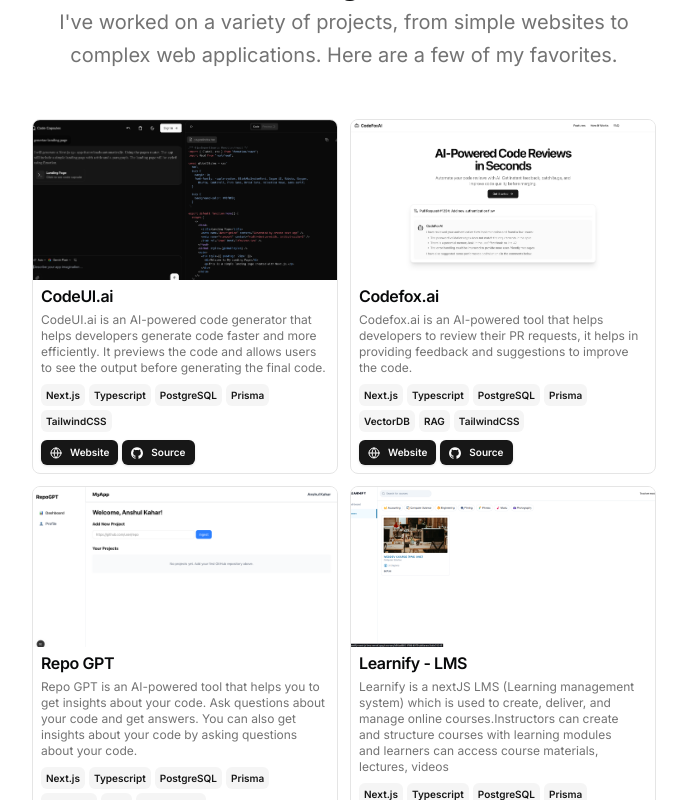
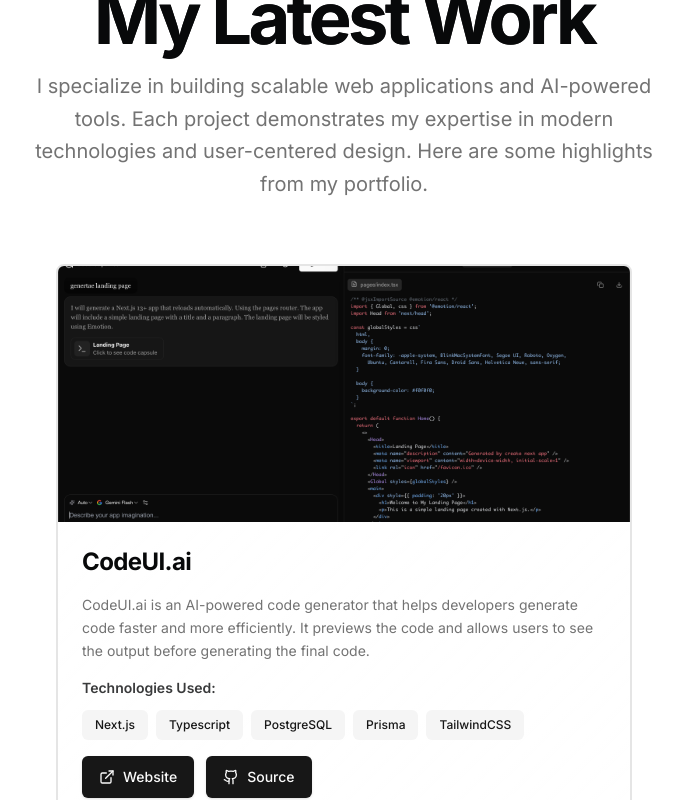
Before and after one commit to AnshulKahar2729/anshul-portofolio, a Next.js app: page / in a window 1280 px wide. Shown: the part 1120-1920 px from the top of the page, without its empty margins (296-983 px from the left). Built offline with nearby package versions, Linux system fonts and the light colour scheme.

Commit message:
Add image asset and refactor project card component for improved styling and interactivity

```diff
--- a/src/app/page.tsx
+++ b/src/app/page.tsx
@@ -44,7 +44,9 @@
       </section>
       <section id="about">
         <BlurFade delay={BLUR_FADE_DELAY * 3}>
-          <h2 className="text-xl font-bold transition-all duration-300 hover:text-primary hover:drop-shadow-[0_0_8px_rgba(var(--primary),0.3)]">About</h2>
+          <h2 className="text-xl font-bold transition-all duration-300 hover:text-primary hover:drop-shadow-[0_0_8px_rgba(var(--primary),0.3)]">
+            About
+          </h2>
         </BlurFade>
         <BlurFade delay={BLUR_FADE_DELAY * 4}>
           <div className="group">
@@ -58,12 +60,23 @@
                 rel="noopener noreferrer"
                 className="inline-flex items-center gap-2 rounded-md bg-primary px-4 py-2 text-sm font-medium text-primary-foreground hover:bg-primary/90 transition-all duration-300 hover:scale-105 hover:shadow-lg"
               >
-                <svg xmlns="http://www.w3.org/2000/svg" width="16" height="16" viewBox="0 0 24 24" fill="none" stroke="currentColor" strokeWidth="2" strokeLinecap="round" strokeLinejoin="round" className="lucide lucide-file-text transition-transform duration-300 group-hover:rotate-12">
-                  <path d="M14.5 2H6a2 2 0 0 0-2 2v16a2 2 0 0 0 2 2h12a2 2 0 0 0 2-2V7.5L14.5 2z"/>
-                  <polyline points="14 2 14 8 20 8"/>
-                  <line x1="16" y1="13" x2="8" y2="13"/>
-                  <line x1="16" y1="17" x2="8" y2="17"/>
-                  <line x1="10" y1="9" x2="8" y2="9"/>
+                <svg
+                  xmlns="http://www.w3.org/2000/svg"
+                  width="16"
+                  height="16"
+                  viewBox="0 0 24 24"
+                  fill="none"
+                  stroke="currentColor"
+                  strokeWidth="2"
+                  strokeLinecap="round"
+                  strokeLinejoin="round"
+                  className="lucide lucide-file-text transition-transform duration-300 group-hover:rotate-12"
+                >
+                  <path d="M14.5 2H6a2 2 0 0 0-2 2v16a2 2 0 0 0 2 2h12a2 2 0 0 0 2-2V7.5L14.5 2z" />
+                  <polyline points="14 2 14 8 20 8" />
+                  <line x1="16" y1="13" x2="8" y2="13" />
+                  <line x1="16" y1="17" x2="8" y2="17" />
+                  <line x1="10" y1="9" x2="8" y2="9" />
                 </svg>
                 Download Resume
               </a>
@@ -74,7 +87,9 @@
       <section id="work">
         <div className="flex min-h-0 flex-col gap-y-3">
           <BlurFade delay={BLUR_FADE_DELAY * 5}>
-            <h2 className="text-xl font-bold transition-all duration-300 hover:scale-105 hover:text-primary cursor-default">Work Experience</h2>
+            <h2 className="text-xl font-bold transition-all duration-300 hover:scale-105 hover:text-primary cursor-default">
+              Work Experience
+            </h2>
           </BlurFade>
           {DATA.work.map((work, id) => (
             <BlurFade
@@ -122,14 +137,13 @@
       <section id="skills">
         <div className="flex min-h-0 flex-col gap-y-3">
           <BlurFade delay={BLUR_FADE_DELAY * 9}>
-            <h2 className="text-xl font-bold transition-all duration-300 hover:scale-105 hover:text-primary cursor-default">Skills</h2>
+            <h2 className="text-xl font-bold transition-all duration-300 hover:scale-105 hover:text-primary cursor-default">
+              Skills
+            </h2>
           </BlurFade>
           <div className="flex flex-wrap gap-1">
             {DATA.skills.map((skill, id) => (
-              <BlurFade
-                key={skill}
-                delay={BLUR_FADE_DELAY * 10 + id * 0.05}
-              >
+              <BlurFade key={skill} delay={BLUR_FADE_DELAY * 10 + id * 0.05}>
                 <Badge
                   key={skill}
                   className="cursor-default transform transition-all duration-300 hover:scale-110 hover:rotate-1"
@@ -141,30 +155,36 @@
           </div>
         </div>
       </section>
-      <section id="projects">
-        <div className="space-y-12 w-full py-12">
+      <section id="projects" className="relative">
+        {/* Background Pattern */}
+        <div className="absolute inset-0 bg-gradient-to-b from-background via-background/50 to-background"></div>
+        <div className="absolute inset-0 bg-grid-small-black/[0.02] dark:bg-grid-small-white/[0.02]"></div>
+        <div className="relative space-y-16 w-full py-16">
           <BlurFade delay={BLUR_FADE_DELAY * 11}>
-            <div className="flex flex-col items-center justify-center space-y-4 text-center">
-              <div className="space-y-2 group">
-                <div className="inline-block rounded-lg bg-foreground text-background px-3 py-1 text-sm transition-all duration-300 group-hover:scale-105 group-hover:bg-primary">
-                  My Projects
+            <div className="flex flex-col items-center justify-center space-y-6 text-center max-w-4xl mx-auto">
+              <div className="space-y-4 group">
+                <div className="inline-block rounded-lg bg-foreground text-background px-4 py-2 text-sm font-medium transition-all duration-300 group-hover:scale-105 group-hover:bg-primary group-hover:shadow-lg">
+                  Featured Projects
                 </div>
-                <h2 className="text-3xl font-bold tracking-tighter sm:text-5xl transition-all duration-300 group-hover:scale-105 group-hover:text-primary">
-                  Check out my latest work
+                <h2 className="text-4xl font-bold tracking-tighter sm:text-6xl lg:text-7xl transition-all duration-300 group-hover:scale-105 group-hover:text-primary bg-gradient-to-r from-foreground to-foreground/80 bg-clip-text">
+                  My Latest Work
                 </h2>
-                <p className="text-muted-foreground md:text-xl/relaxed lg:text-base/relaxed xl:text-xl/relaxed transition-all duration-300 group-hover:translate-x-2">
-                  I&apos;ve worked on a variety of projects, from simple
-                  websites to complex web applications. Here are a few of my
-                  favorites.
+                <p className="text-muted-foreground text-lg md:text-xl/relaxed max-w-3xl transition-all duration-300 group-hover:text-foreground/90">
+                  I specialize in building scalable web applications and AI-powered tools.
+                  Each project demonstrates my expertise in modern technologies and user-centered design.
+                  Here are some highlights from my portfolio.
                 </p>
               </div>
             </div>
           </BlurFade>
-          <div className="grid grid-cols-1 gap-3 sm:grid-cols-2 max-w-[800px] mx-auto">
+
+                     {/* Enhanced Projects Grid */}
+           <div className="max-w-7xl mx-auto">
+             <div className="flex flex-col gap-8 px-6">
                {DATA.projects.map((project, id) => (
                  <BlurFade
                    key={project.title}
-                delay={BLUR_FADE_DELAY * 12 + id * 0.05}
+                   delay={BLUR_FADE_DELAY * 12 + id * 0.1}
                  >
                    <ProjectCard
                      href={project.href}
@@ -179,6 +199,23 @@
                    />
                  </BlurFade>
                ))}
+             </div>
+
+            {/* Call to Action */}
+            <BlurFade delay={BLUR_FADE_DELAY * 16}>
+              <div className="mt-16 text-center">
+                <div className="inline-flex items-center gap-2 rounded-full bg-primary/10 px-6 py-3 text-sm font-medium text-primary border border-primary/20 transition-all duration-300 hover:bg-primary/20 hover:scale-105">
+                  <span>Want to see more projects?</span>
+                  <Link
+                    href={DATA.contact.social.GitHub.url}
+                    target="_blank"
+                    className="font-semibold underline decoration-primary/50 underline-offset-4 hover:decoration-primary transition-colors"
+                  >
+                    Visit my GitHub
+                  </Link>
+                </div>
+              </div>
+            </BlurFade>
           </div>
         </div>
       </section>
@@ -248,9 +285,7 @@
               </p>
               <p className="transition-all duration-300 group-hover:translate-x-2">
                 Contact me at{" "}
-                <span
-                  className="text-blue-500 hover:underline transition-all duration-300 hover:text-blue-600"
-                >
+                <span className="text-blue-500 hover:underline transition-all duration-300 hover:text-blue-600">
                   {DATA.contact.email}
                 </span>
               </p>
--- a/src/components/project-card.tsx
+++ b/src/components/project-card.tsx
@@ -12,6 +12,7 @@
 import Image from "next/image";
 import Link from "next/link";
 import Markdown from "react-markdown";
+import { ExternalLink, Github } from "lucide-react";
 
 interface Props {
   title: string;
@@ -43,12 +44,10 @@
   className,
 }: Props) {
   return (
-    <div className="transform transition-all duration-300 hover:-translate-y-2">
-      <Card
-        className={
-          "flex flex-col overflow-hidden border hover:shadow-lg transition-all duration-300 ease-out h-full"
-        }
-      >
+    <div className="group transform transition-all duration-500 hover:-translate-y-2 hover:scale-[1.01] w-full">
+      <Card className="flex flex-col overflow-hidden border-2 hover:border-primary/50 hover:shadow-2xl transition-all duration-500 ease-out h-full bg-gradient-to-br from-background to-background/80 backdrop-blur-sm">
+        {/* Image/Video Section - Full Width */}
+        <div className="relative overflow-hidden w-full">
           <Link
             href={href || "#"}
             className={cn("block cursor-pointer", className)}
@@ -60,60 +59,105 @@
                 loop
                 muted
                 playsInline
-              className="pointer-events-none mx-auto h-40 w-full object-cover object-top" // needed because random black line at bottom of video
+                className="pointer-events-none w-full h-48 sm:h-56 md:h-64 object-cover transition-transform duration-500 group-hover:scale-105"
               />
             )}
             {image && (
               <Image
                 src={image}
                 alt={title}
-              width={500}
-              height={300}
-              className="h-40 w-full overflow-hidden object-cover object-top"
+                width={800}
+                height={400}
+                className="w-full h-48 sm:h-56 md:h-64 object-cover object-center transition-transform duration-500 group-hover:scale-105"
               />
             )}
+            {/* Overlay for better readability */}
+            <div className="absolute inset-0 bg-gradient-to-t from-black/10 to-transparent opacity-0 group-hover:opacity-100 transition-opacity duration-300" />
           </Link>
-        <CardHeader className="px-2">
-          <div className="space-y-1">
-            <CardTitle className="mt-1 text-base">{title}</CardTitle>
-            <time className="font-sans text-xs">{dates}</time>
-            <div className="hidden font-sans text-xs underline print:visible">
+        </div>
+
+        {/* Content Section */}
+        <div className="flex flex-col flex-1 p-6">
+          <CardHeader className="p-0 pb-4">
+            <div className="space-y-3">
+              <div className="flex flex-col sm:flex-row sm:items-start sm:justify-between gap-2">
+                <CardTitle className="text-xl md:text-2xl font-bold tracking-tight group-hover:text-primary transition-colors duration-300 line-clamp-2">
+                  {title}
+                </CardTitle>
+                {dates && (
+                  <time className="text-sm font-medium text-muted-foreground bg-secondary/50 px-3 py-1 rounded-full whitespace-nowrap self-start">
+                    {dates}
+                  </time>
+                )}
+              </div>
+              <div className="hidden font-sans text-sm text-muted-foreground print:visible">
                 {link?.replace("https://", "").replace("www.", "").replace("/", "")}
               </div>
-            <Markdown className="prose max-w-full text-pretty font-sans text-xs text-muted-foreground dark:prose-invert">
+            </div>
+          </CardHeader>
+
+          <CardContent className="flex-1 p-0 pb-4">
+            <Markdown className="prose prose-sm max-w-full text-pretty font-sans text-muted-foreground dark:prose-invert leading-relaxed mb-4">
               {description}
             </Markdown>
-          </div>
-        </CardHeader>
-        <CardContent className="mt-auto flex flex-col px-2">
+
+            {/* Technologies */}
             {tags && tags.length > 0 && (
-            <div className="mt-2 flex flex-wrap gap-1">
-              {tags?.map((tag) => (
+              <div className="mt-4">
+                <h4 className="text-sm font-semibold mb-3 text-foreground/80">Technologies Used:</h4>
+                <div className="flex flex-wrap gap-2">
+                  {tags.map((tag) => (
                     <Badge
-                  className="px-1 py-0 text-[10px]"
+                      key={tag}
                       variant="secondary"
-                  key={tag}
+                      className="px-3 py-1.5 text-xs font-medium hover:bg-primary hover:text-primary-foreground transition-colors duration-200 cursor-default"
                     >
                       {tag}
                     </Badge>
                   ))}
                 </div>
+              </div>
             )}
           </CardContent>
-        <CardFooter className="px-2 pb-2">
+
+          {/* Links/Actions */}
+          <CardFooter className="p-0 mt-auto">
             {links && links.length > 0 && (
-            <div className="flex flex-row flex-wrap items-start gap-1">
-              {links?.map((link, idx) => (
-                <Link href={link?.href} key={idx} target="_blank">
-                  <Badge key={idx} className="flex gap-2 px-2 py-1 text-[10px]">
-                    {link.icon}
+              <div className="flex flex-wrap gap-3 w-full">
+                {links.map((link, idx) => {
+                  const isGithub = link.type.toLowerCase().includes('source') || link.type.toLowerCase().includes('github');
+                  const isWebsite = link.type.toLowerCase().includes('website') || link.type.toLowerCase().includes('demo');
+
+                  return (
+                    <Link
+                      href={link.href}
+                      key={idx}
+                      target="_blank"
+                      className="group/link"
+                    >
+                      <Badge
+                        className={cn(
+                          "flex items-center gap-2 px-4 py-2.5 text-sm font-medium transition-all duration-300 cursor-pointer",
+                           "bg-primary hover:bg-primary/90 text-primary-foreground hover:scale-105 hover:shadow-lg hover:text-primary-foreground",
+
+                        )}
+                      >
+                        {isWebsite ? (
+                          <ExternalLink className="size-4 transition-transform group-hover/link:translate-x-0.5" />
+                        ) : isGithub ? (
+                          <Github className="size-4 transition-transform group-hover/link:rotate-12" />
+                        ) : (
+                          link.icon
+                        )}
                         {link.type}
                       </Badge>
                     </Link>
-              ))}
+                  );
+                })}
               </div>
             )}
           </CardFooter>
+        </div>
       </Card>
     </div>
   );
```
Also changed, not shown: public/image.png (renamed from public/stealth.png). Lines whose indentation alone changed are shown as unchanged.
